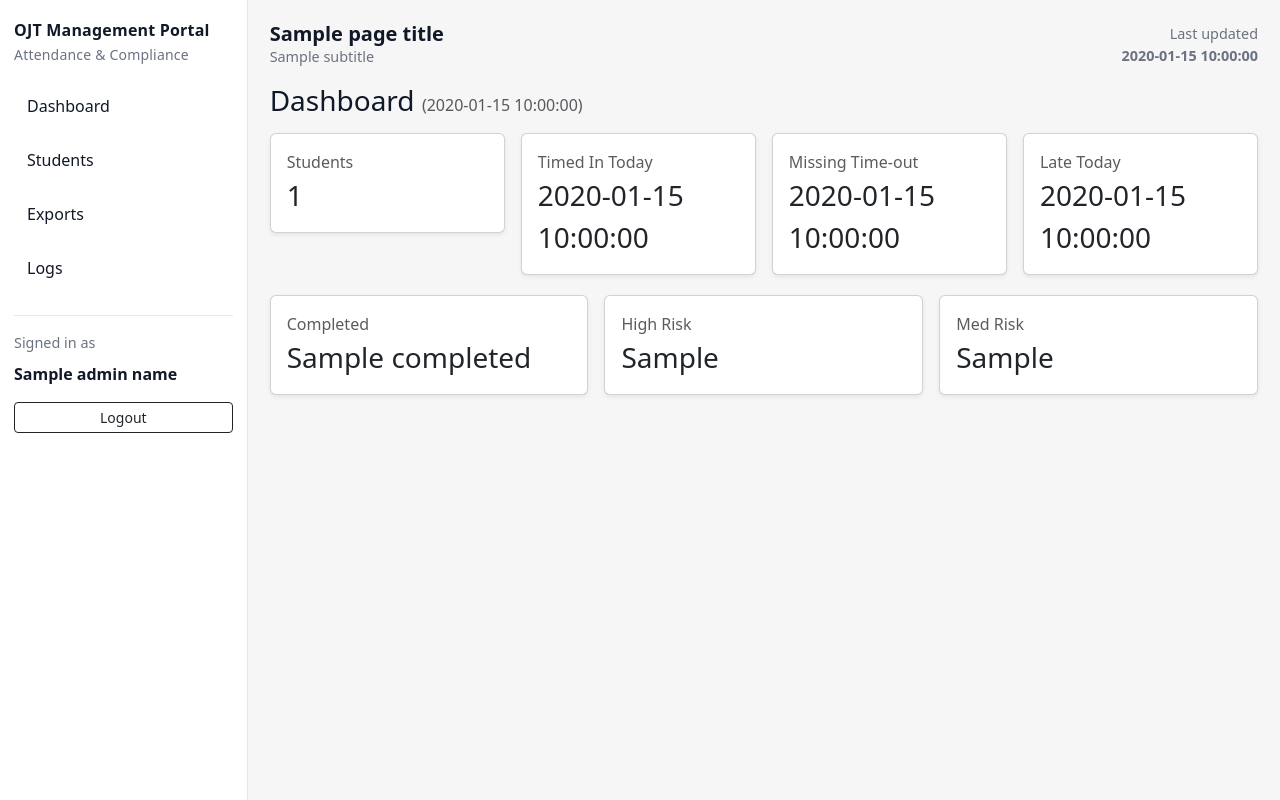
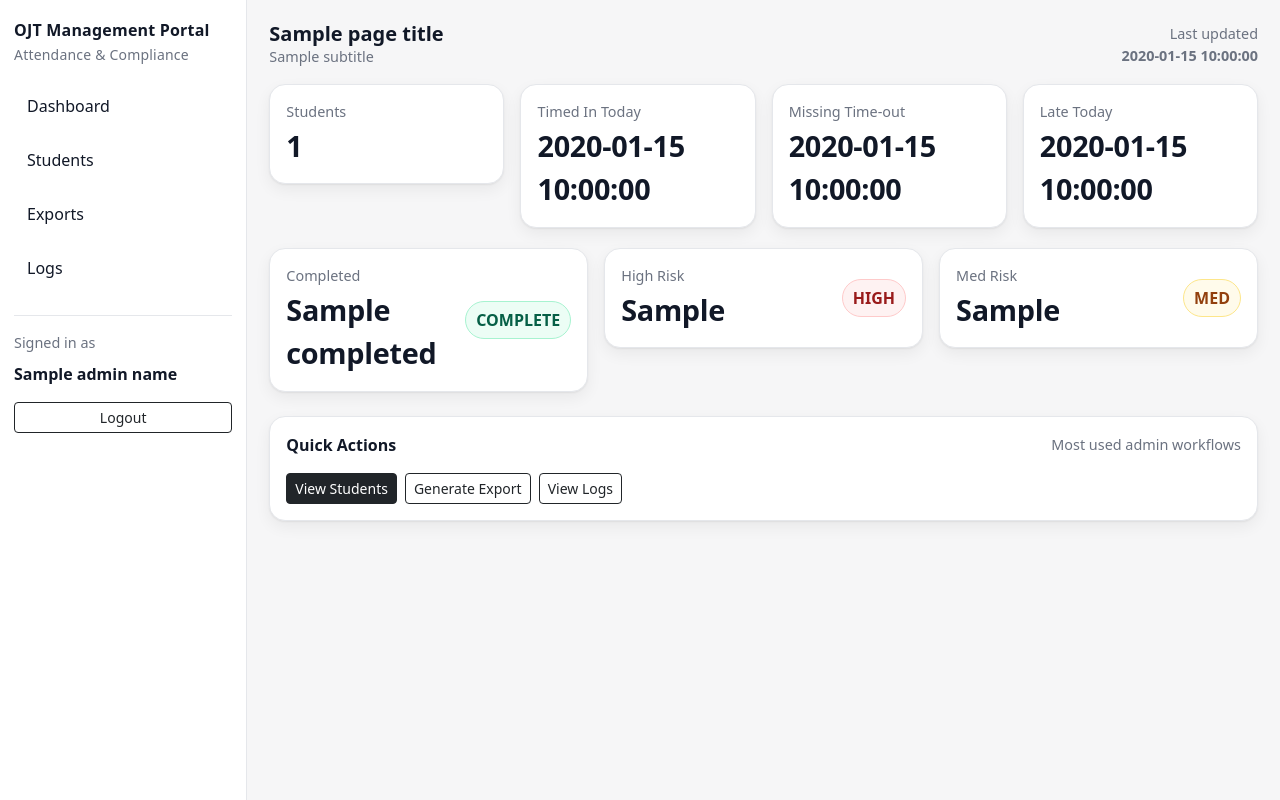
Before and after one commit to YuriBeginner/messenger-dtr, a Flask app: template templates/admin/dashboard.html in a window 1280 px wide. Run offline with Flask 3, Linux system fonts and the light colour scheme; the template is opened without the code that fills it: most values are stand-ins (such as "Sample title", 1, 10 or a date in 2020); some libraries are stand-ins or nearby versions.

Commit message:
Update dashboard.html

```diff
--- a/templates/admin/dashboard.html
+++ b/templates/admin/dashboard.html
@@ -1,17 +1,95 @@
 {% extends "admin/base.html" %}
 {% block content %}
-<h3 class="mb-3">Dashboard <span class="text-muted fs-6">({{ today }})</span></h3>
+<!-- “Live” feel: refresh every 60 seconds (calm, not spammy) -->
+<meta http-equiv="refresh" content="60">
 
 <div class="row g-3">
-  <div class="col-md-3"><div class="card p-3 shadow-sm"><div class="text-muted">Students</div><div class="fs-3">{{ total_students }}</div></div></div>
-  <div class="col-md-3"><div class="card p-3 shadow-sm"><div class="text-muted">Timed In Today</div><div class="fs-3">{{ timed_in_today }}</div></div></div>
-  <div class="col-md-3"><div class="card p-3 shadow-sm"><div class="text-muted">Missing Time-out</div><div class="fs-3">{{ missing_timeout_today }}</div></div></div>
-  <div class="col-md-3"><div class="card p-3 shadow-sm"><div class="text-muted">Late Today</div><div class="fs-3">{{ late_today }}</div></div></div>
+  <div class="col-md-3">
+    <div class="card-soft p-3 hover-lift">
+      <div class="metric">
+        <div class="label">Students</div>
+        <div class="value">{{ total_students }}</div>
+      </div>
+    </div>
+  </div>
+
+  <div class="col-md-3">
+    <div class="card-soft p-3 hover-lift">
+      <div class="metric">
+        <div class="label">Timed In Today</div>
+        <div class="value">{{ timed_in_today }}</div>
+      </div>
+    </div>
+  </div>
+
+  <div class="col-md-3">
+    <div class="card-soft p-3 hover-lift">
+      <div class="metric">
+        <div class="label">Missing Time-out</div>
+        <div class="value">{{ missing_timeout_today }}</div>
+      </div>
+    </div>
+  </div>
+
+  <div class="col-md-3">
+    <div class="card-soft p-3 hover-lift">
+      <div class="metric">
+        <div class="label">Late Today</div>
+        <div class="value">{{ late_today }}</div>
+      </div>
+    </div>
+  </div>
 </div>
 
 <div class="row g-3 mt-1">
-  <div class="col-md-4"><div class="card p-3 shadow-sm"><div class="text-muted">Completed</div><div class="fs-3">{{ completed }}</div></div></div>
-  <div class="col-md-4"><div class="card p-3 shadow-sm"><div class="text-muted">High Risk</div><div class="fs-3">{{ high_risk }}</div></div></div>
-  <div class="col-md-4"><div class="card p-3 shadow-sm"><div class="text-muted">Med Risk</div><div class="fs-3">{{ med_risk }}</div></div></div>
+  <div class="col-md-4">
+    <div class="card-soft p-3 hover-lift">
+      <div class="d-flex align-items-center justify-content-between">
+        <div class="metric">
+          <div class="label">Completed</div>
+          <div class="value">{{ completed }}</div>
+        </div>
+        <span class="badge-soft b-green">COMPLETE</span>
+      </div>
+    </div>
+  </div>
+
+  <div class="col-md-4">
+    <div class="card-soft p-3 hover-lift">
+      <div class="d-flex align-items-center justify-content-between">
+        <div class="metric">
+          <div class="label">High Risk</div>
+          <div class="value">{{ high_risk }}</div>
+        </div>
+        <span class="badge-soft b-red">HIGH</span>
+      </div>
+    </div>
+  </div>
+
+  <div class="col-md-4">
+    <div class="card-soft p-3 hover-lift">
+      <div class="d-flex align-items-center justify-content-between">
+        <div class="metric">
+          <div class="label">Med Risk</div>
+          <div class="value">{{ med_risk }}</div>
+        </div>
+        <span class="badge-soft b-yellow">MED</span>
+      </div>
+    </div>
+  </div>
+</div>
+
+<div class="mt-4">
+  <div class="card-soft p-3">
+    <div class="d-flex align-items-center justify-content-between">
+      <div class="fw-bold">Quick Actions</div>
+      <div class="subtle">Most used admin workflows</div>
+    </div>
+    <div class="d-flex flex-wrap gap-2 mt-3">
+      <a class="btn btn-dark btn-sm" href="/admin/students">View Students</a>
+      <a class="btn btn-outline-dark btn-sm" href="/admin/exports">Generate Export</a>
+      <a class="btn btn-outline-dark btn-sm" href="/admin/logs">View Logs</a>
+    </div>
+  </div>
 </div>
 {% endblock %}
```
